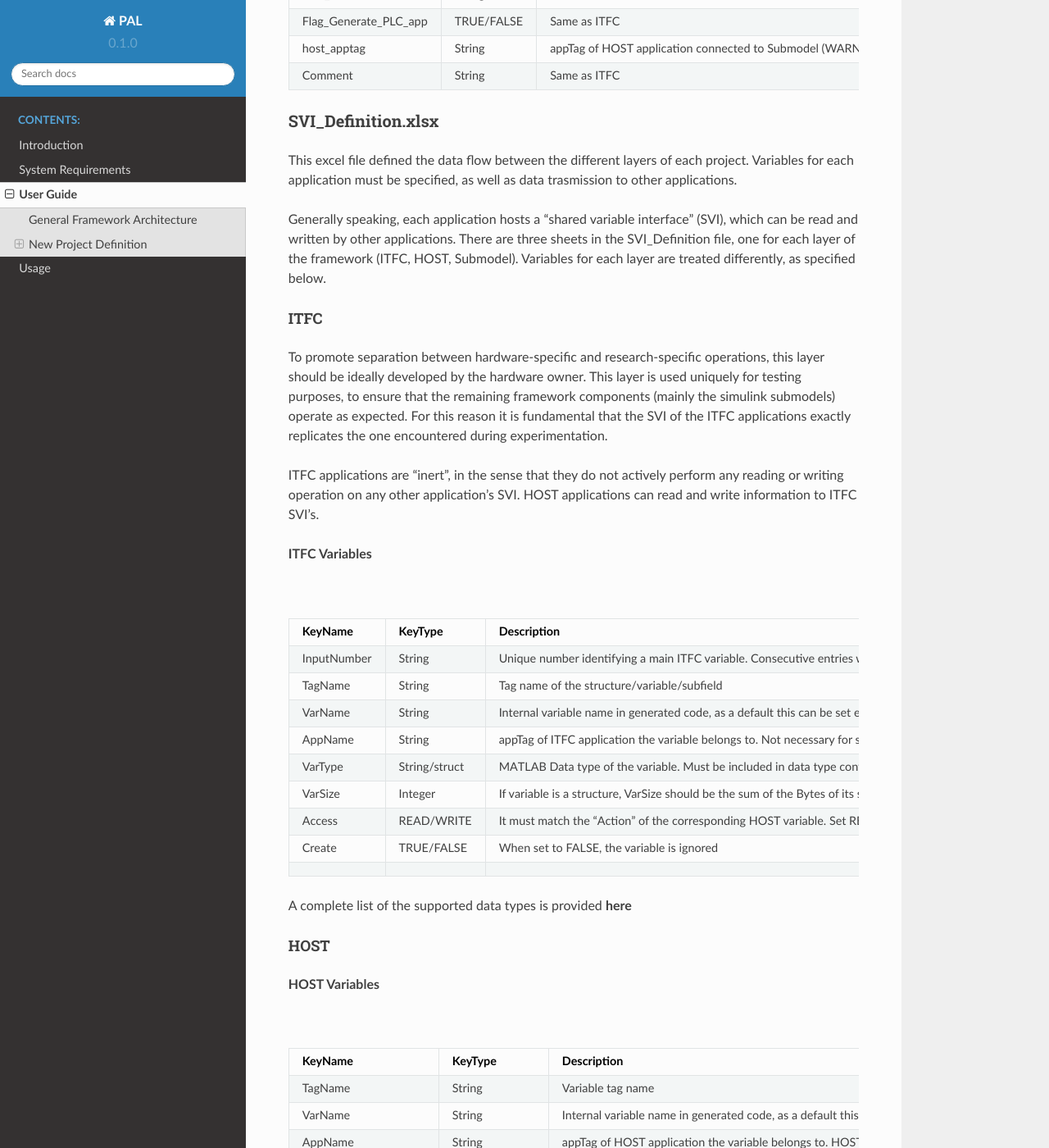
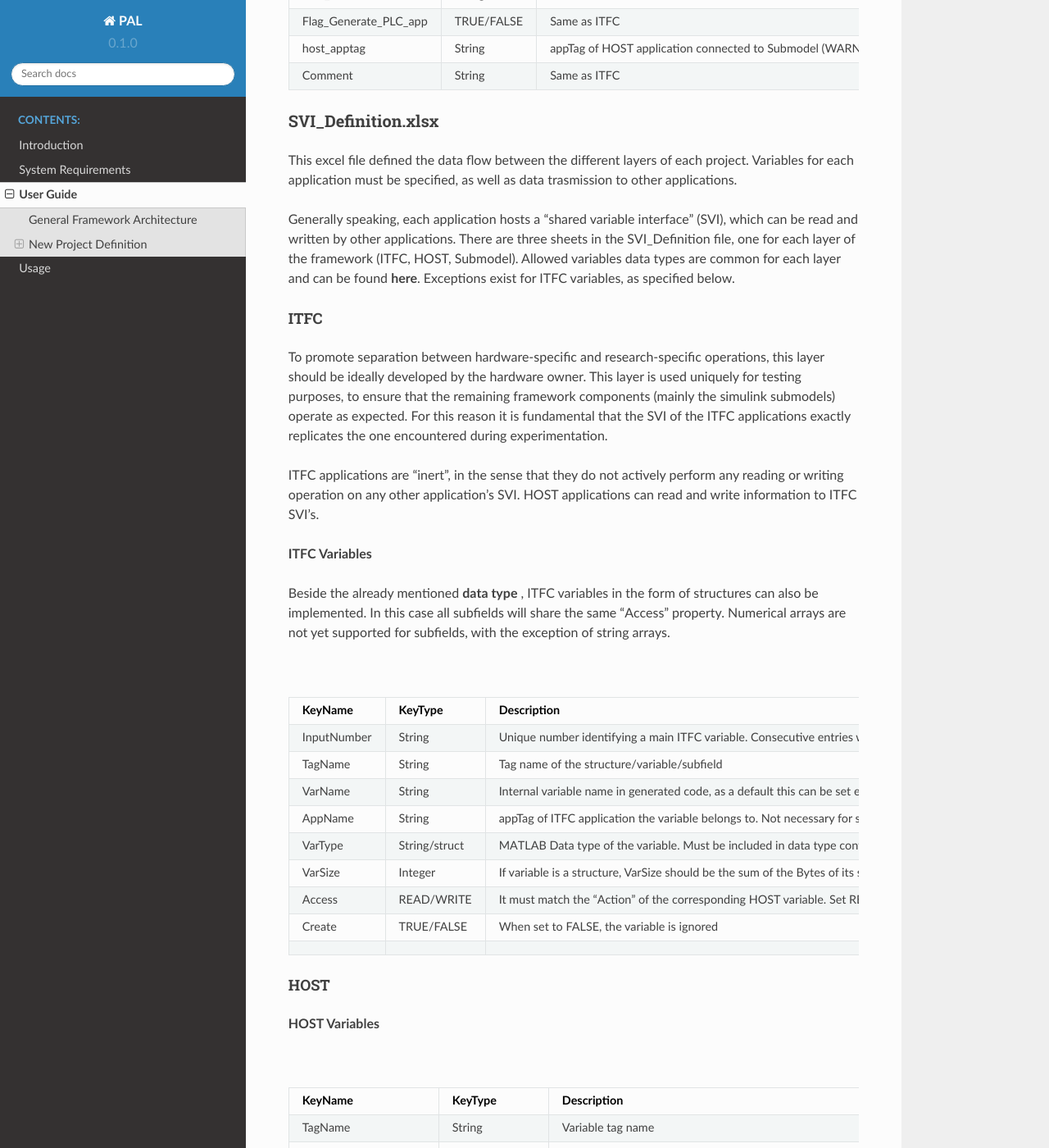
Before and after one commit to TUMLWE/PAL, a Sphinx documentation site: the page built from docs/source/user_guide.rst, in a window 1280 px wide and 1400 px high, scrolled down 3762 px. Shown: the whole window at 82% size. Built offline with Sphinx 7.4.7 and the Read the Docs theme 2.0.0, drawn with Linux system fonts in a browser that asks for light colours.

Commit message:
docs update

```diff
--- a/docs/source/user_guide.rst
+++ b/docs/source/user_guide.rst
@@ -88,7 +88,7 @@ SVI_Definition.xlsx
 
 This excel file defined the data flow between the different layers of each project. Variables for each application must be specified, as well as data trasmission to other applications.
 
-Generally speaking, each application hosts a "shared variable interface" (SVI), which can be read and written by other applications. There are three sheets in the SVI_Definition file, one for each layer of the framework (ITFC, HOST, Submodel). Variables for each layer are treated differently, as specified below.
+Generally speaking, each application hosts a "shared variable interface" (SVI), which can be read and written by other applications. There are three sheets in the SVI_Definition file, one for each layer of the framework (ITFC, HOST, Submodel). Allowed variables data types are common for each layer and can be found **here**. Exceptions exist for ITFC variables, as specified below.
 
 ITFC
 """"""""
@@ -99,12 +99,14 @@ ITFC applications are "inert", in the sense that they do not actively perform an
 
 **ITFC Variables**
 
+Beside the already mentioned **data type** , ITFC variables in the form of structures can also be implemented. In this case all subfields will share the same "Access" property. Numerical arrays are not yet supported for subfields, with the exception of string arrays.
+
 .. csv-table::  SVI_Definition - ITFC sheet
    :file: svi_definition_itfc.csv
    :widths: 30, 30, 40
    :header-rows: 1
 
-A complete list of the supported data types is provided **here**
+
 
 HOST
 """"""""
```
